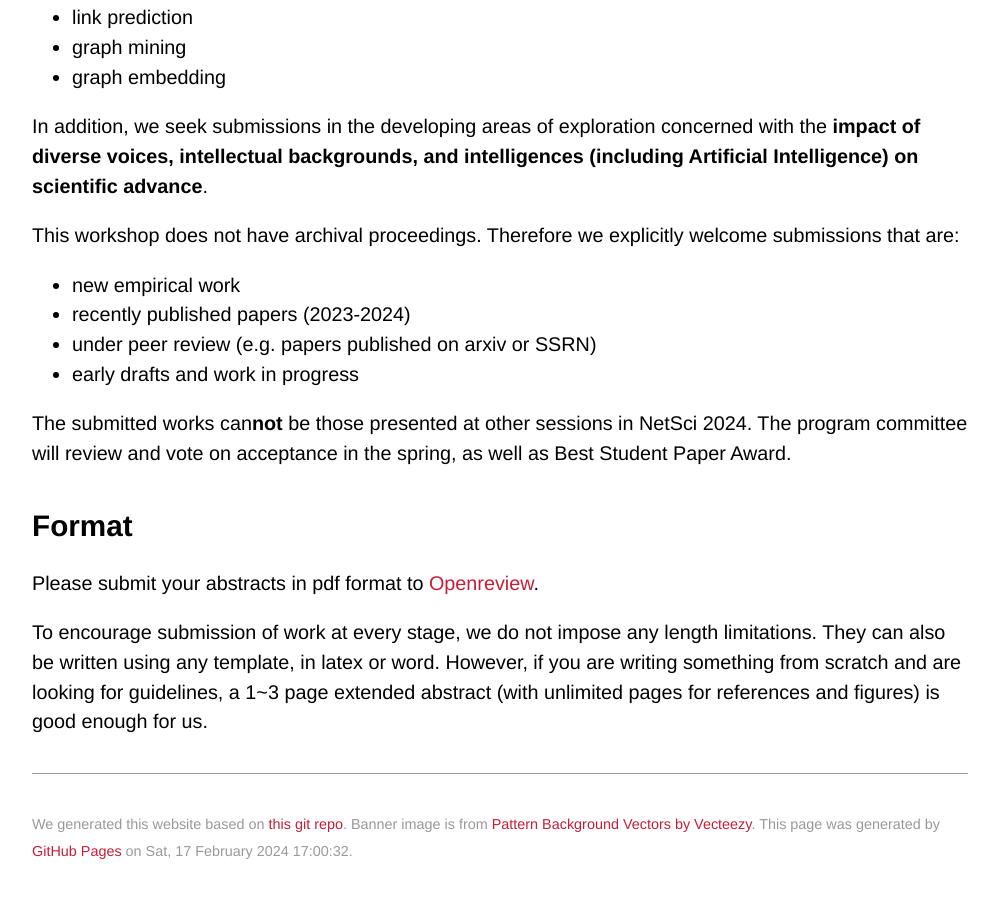
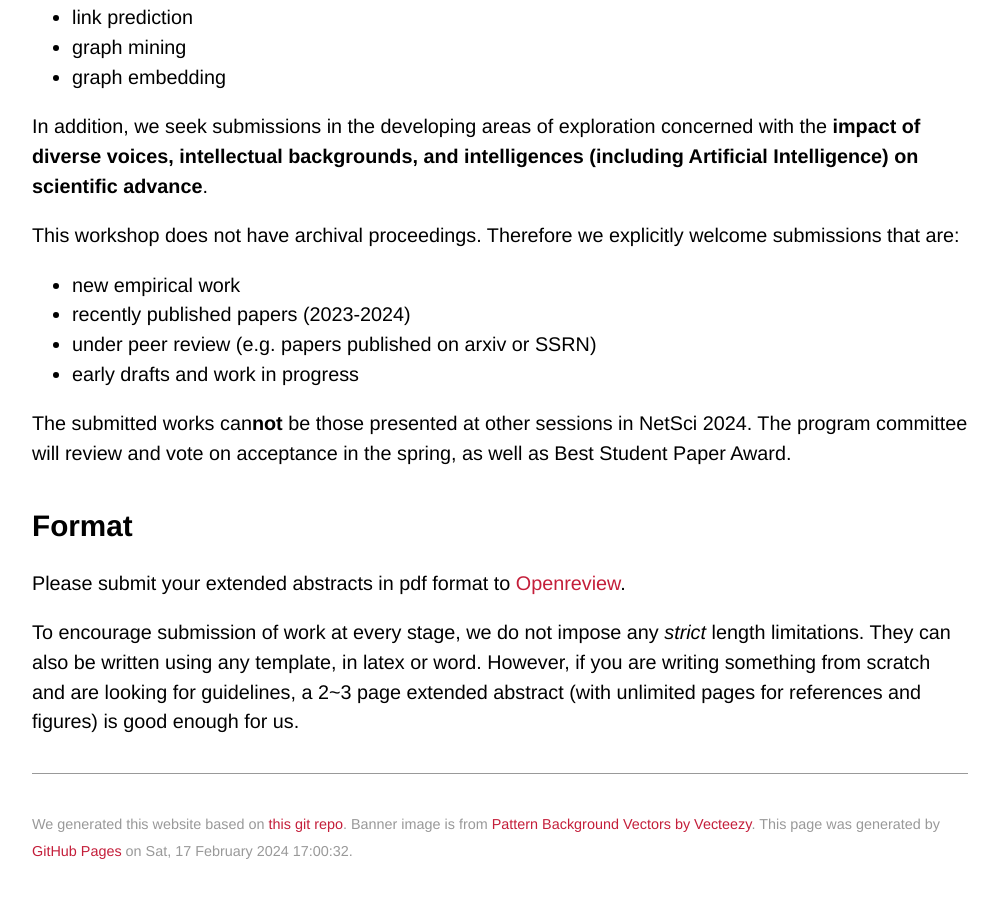
Before and after one commit to netscisci/netscisci.github.io, a Jekyll site: the page built from cfp.md, in a window 1280 px wide and 900 px high, scrolled down 739 px. Shown: the whole window, without its empty margins (140-1138 px from the left). Built offline with Jekyll 4.4.1, drawn with Linux system fonts in a browser that asks for light colours; some web fonts are replaced; our own code applies the rules of GitHub Pages for plain Markdown files.

Commit message:
Update cfp.md

```diff
--- a/cfp.md
+++ b/cfp.md
@@ -29,6 +29,6 @@ The program committee will review and vote on acceptance in the spring, as well
 
 ## Format
 
-Please submit your abstracts in pdf format to [Openreview](https://openreview.net/group?id=NetSci/2024/Workshop/S4S).
+Please submit your extended abstracts in pdf format to [Openreview](https://openreview.net/group?id=NetSci/2024/Workshop/S4S).
 
-To encourage submission of work at every stage, we do not impose any length limitations. They can also be written using any template, in latex or word. However, if you are writing something from scratch and are looking for guidelines, a 1~3 page extended abstract (with unlimited pages for references and figures) is good enough for us.
+To encourage submission of work at every stage, we do not impose any *strict* length limitations. They can also be written using any template, in latex or word. However, if you are writing something from scratch and are looking for guidelines, a 2~3 page extended abstract (with unlimited pages for references and figures) is good enough for us.
```
